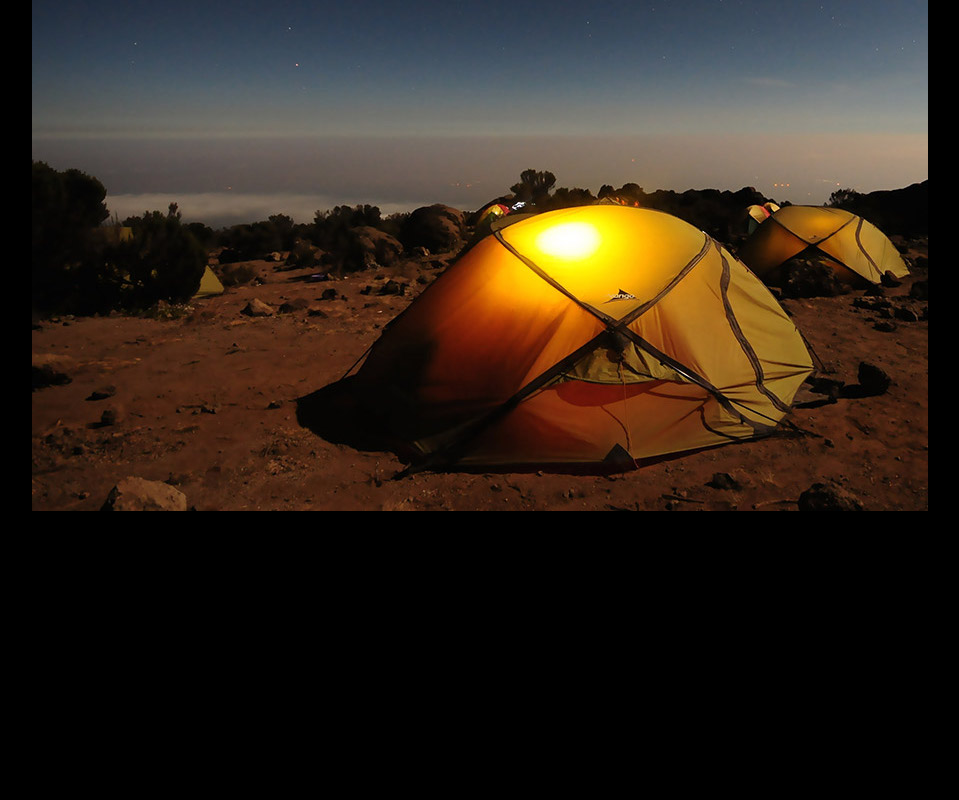
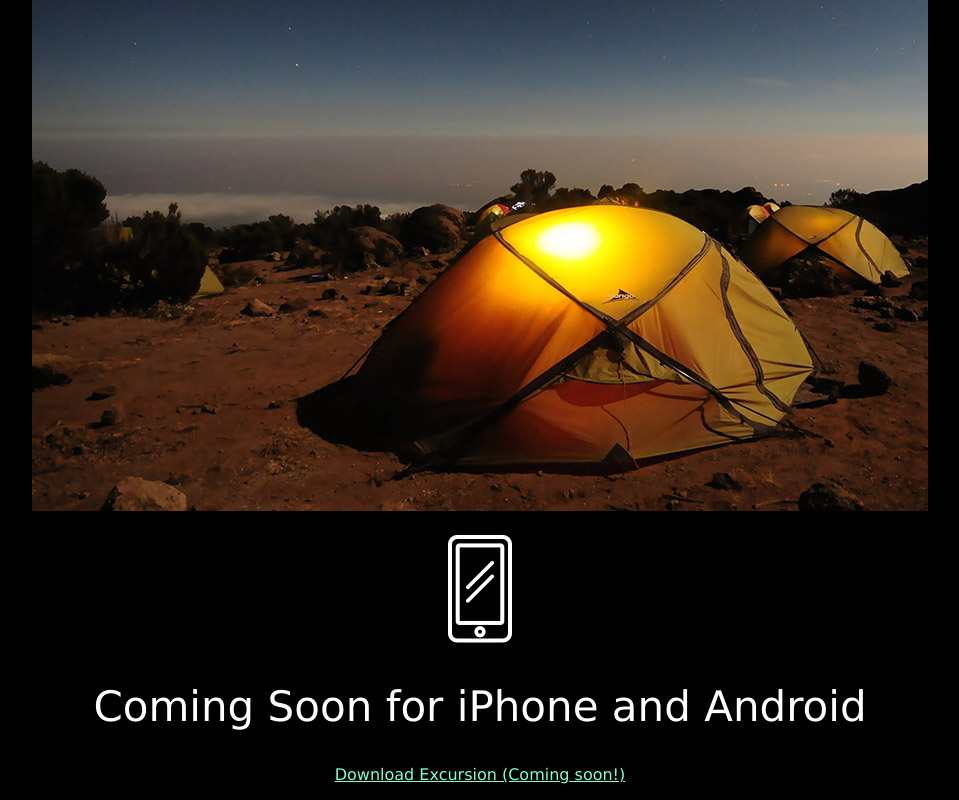
Before and after one commit to sonshyane/excursion, a plain HTML site: page index.html in a window 1280 px wide. Shown: the part 1064-1864 px from the top of the page, without its empty margins (160-1119 px from the left). Before the commit the page ends 1587 px from the top, so only its background shows below. Drawn offline with Linux system fonts and the light colour scheme.

Commit message:
Add download coming soon section

```diff
--- a/index.html
+++ b/index.html
@@ -22,5 +22,11 @@
       <img src="resources/images/camp.jpg">
     </div>
 
+    <div id="coming-soon">
+      <img src="resources/images/phone.png">
+      <h2>Coming Soon for iPhone and Android</h2>
+      <p><a href="http://www.downloadexcursionapp.com">Download Excursion (Coming soon!)</a></p>
+    </div>
+
   </body>
 </html>
--- a/resources/css/style.css
+++ b/resources/css/style.css
@@ -10,10 +10,10 @@ h1 {
   font-size: 50px;
 }
 h2 {
-  font-size: 300;
+  font-weight: 300;
   font-size: 42px;
 }
-p a {
+a {
   color: aquamarine;
   font-size: 16px;
 }
@@ -21,3 +21,6 @@ p a {
   font-size: 21px;
   color: gray;
 }
+#coming-soon {
+  margin-top: 20px;
+}
```
